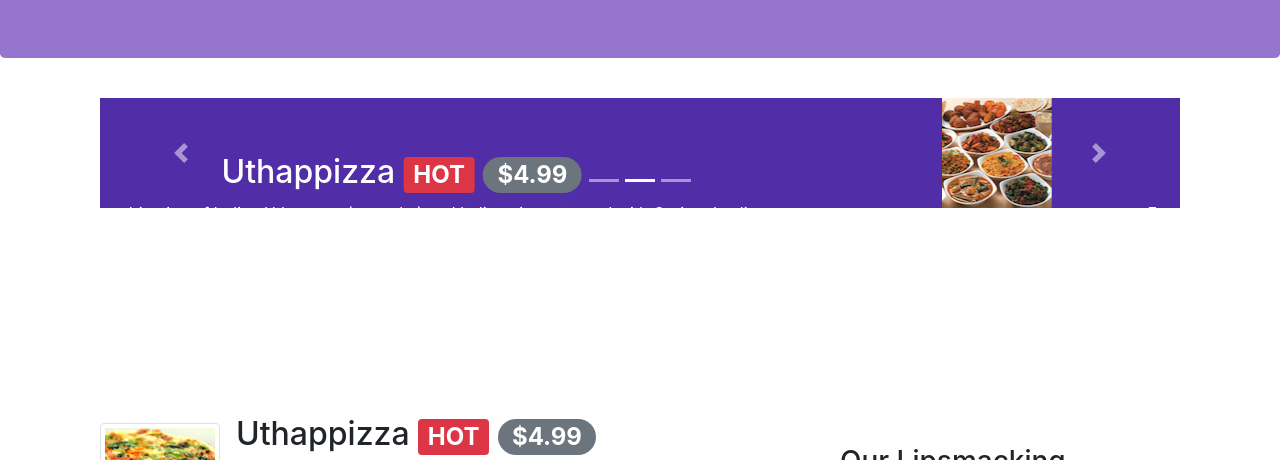
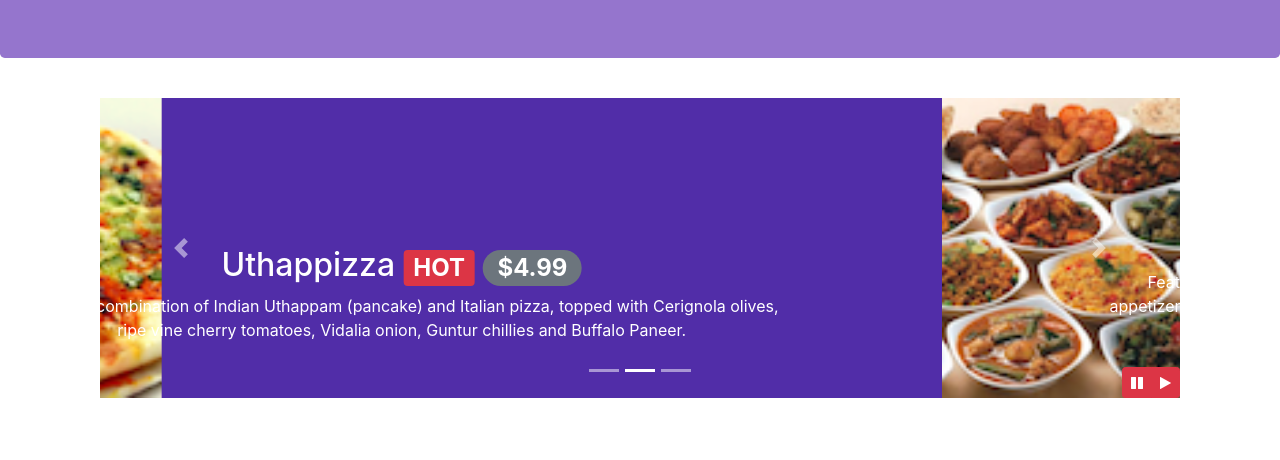
Before and after one commit to Zipep/Bootstrap4-course, a website: page index.html in a window 1280 px wide. Shown: the part 276-736 px from the top of the page. Drawn offline with nearby package versions, Linux system fonts and the light colour scheme.

Commit message:
Bootstrap jQuery

```diff
--- a/css/style.css
+++ b/css/style.css
@@ -8,12 +8,10 @@
     padding: 0px 0px 50px 0px;
     min-height: 300px;
 }
-#topogigio{
-    padding: 0px 0px 60px 0px;
-}
 
 .row-content:nth-child(2){
     border-bottom: 1px ridge;
+   /* border-top: 1px ridge;*/
 }
 
 .row-content:nth-child(3){
@@ -78,19 +76,19 @@ body{
     background-color: #512DA8;
     margin-top: 40px;
 }
-
-.carousel-caption{
-    top: 50%;
-    transform: translateY(-50%);
-}
-
-.carousel.item{
+.carousel-item{
     height: 300px;
 }
 
-.carousel.item img{
+.carousel-item img{
     position: absolute;
     top: 0;
     left: 0;
     min-height: 300px;
 }
+
+#carouselButtons{
+    right: 0px;
+    position: absolute;
+    bottom: 0px;
+}
--- a/index.html
+++ b/index.html
@@ -222,6 +222,14 @@
                     <a class="carousel-control-next" href="#mycarousel" role="button" data-slide="next">
                         <span class="carousel-control-next-icon"></span>
                     </a>
+                    <div class="btn-group" id="carouselButtons">
+                        <button class="btn btn-danger btn-sm" aria-hidden="true" id="carousel-pause">
+                            <span class="fa fa-pause"></span>
+                        </button>
+                        <button class="btn btn-danger btn-sm" aria-hidden="true" id="carousel-play">
+                            <span class="fa fa-play"></span>
+                        </button>
+                    </div>
                 </div>
             </div>
         </div>
@@ -327,9 +335,20 @@
         </div>
     </footer>
 
-</body>
     <!-- jQuery first, then Popper.js, then Bootstrap JS. -->
     <script src="node_modules/jquery/dist/jquery.slim.min.js"></script>
     <script src="node_modules/popper.js/dist/umd/popper.min.js"></script>
     <script src="node_modules/bootstrap/dist/js/bootstrap.min.js"></script>
+    <script>
+        $(document).ready(function(){
+            $('#mycarousel').carousel({interval: 4000});
+            $('#carousel-pause').click(function(){
+                $('#mycarousel').carousel('pause');
+            });
+            $('#carousel-play').click(function(){
+                $('#mycarousel').carousel('cycle');
+            });
+        });
+    </script>
+</body>
 </html>
```
